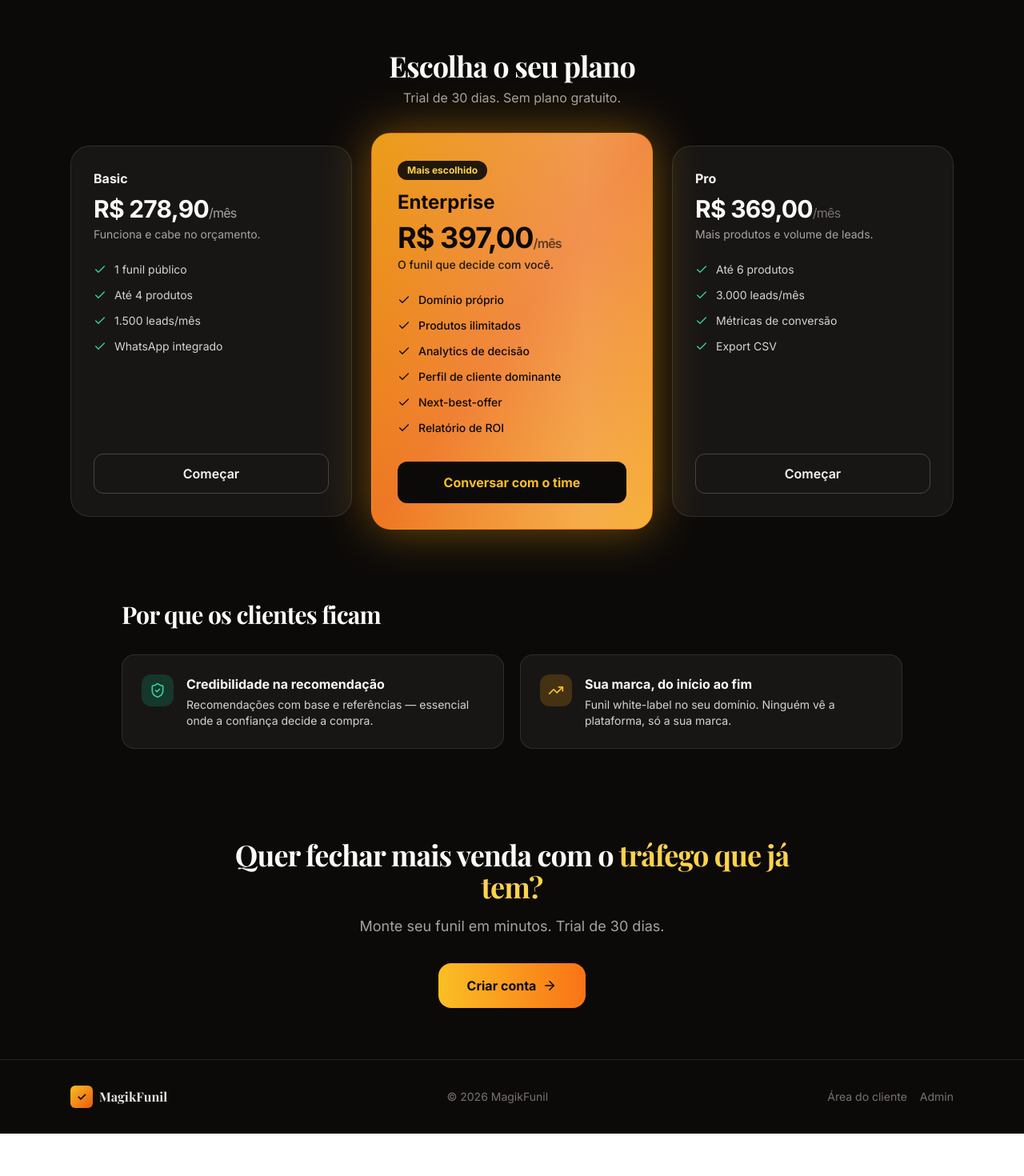
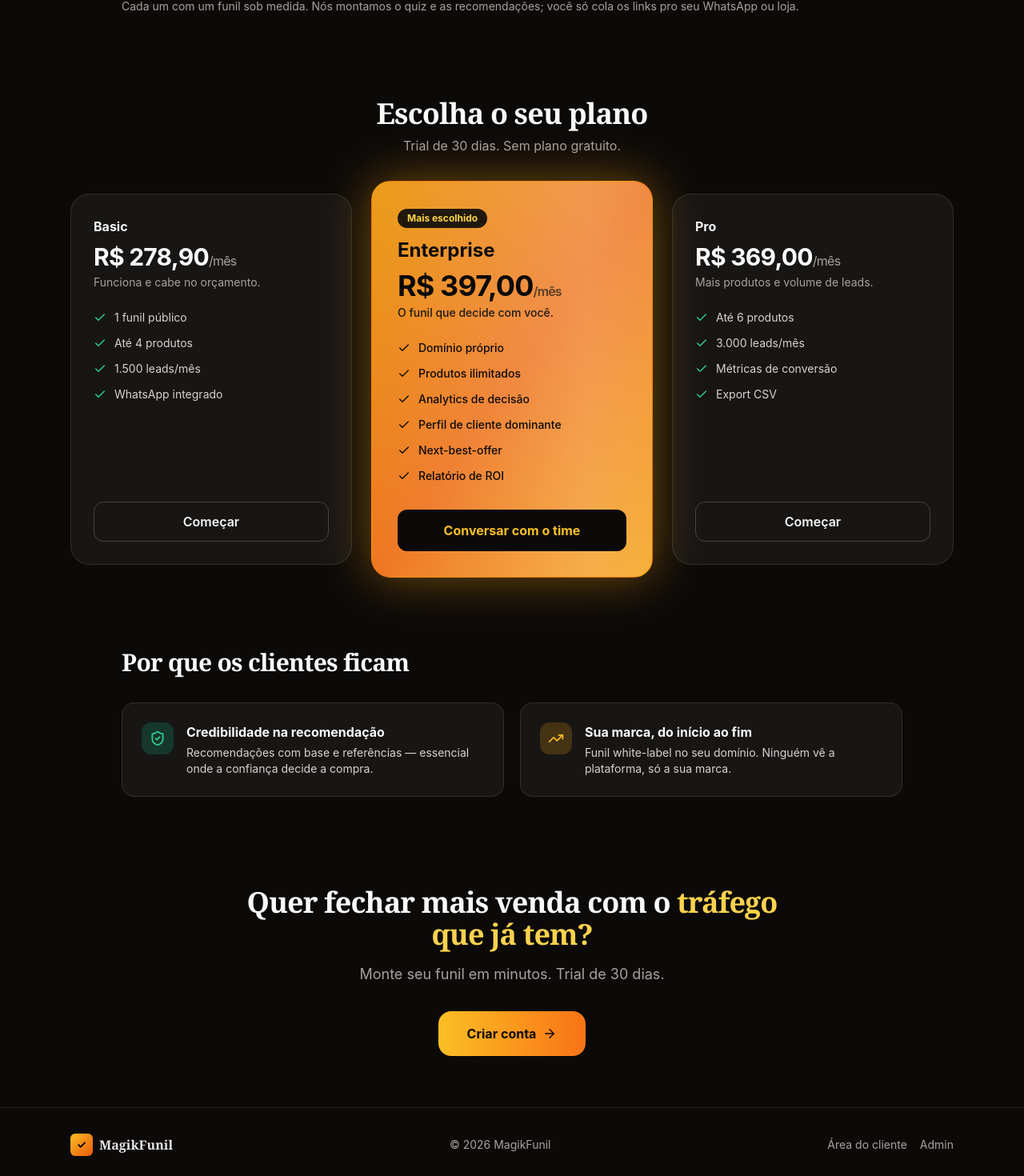
Before and after one commit to CristVini/MagikFunil, a React (Vite) app: page / in a window 1280 px wide. Shown: the part 1478-2948 px from the top of the page at 80% size. Before the commit the page ends 2895 px from the top, so only its background shows below. Built offline with nearby package versions, Linux system fonts and the light colour scheme; no server answers.

Commit message:
perf+a11y: reduz fontes 7->2 (Manrope+Lora, -47KB), preload fontes; cor primaria default green-700 (contraste>=4.5 nos CTAs); stone-500->400 na Home/rodapé. Lighthouse: Home 100/100 perf+acc; landing acc 100 (era 92); perf 51->60, FCP 3.5->2.6s, TBT 120->10ms

```diff
--- a/index.html
+++ b/index.html
@@ -8,7 +8,8 @@
     <title>MagikFunil</title>
     <link rel="preconnect" href="https://fonts.googleapis.com">
     <link rel="preconnect" href="https://fonts.gstatic.com" crossorigin>
-    <link href="https://fonts.googleapis.com/css2?family=Inter:wght@300;400;500;600;700&family=Playfair+Display:wght@400;500;600;700&family=Poppins:wght@300;400;500;600;700&family=Open+Sans:wght@300;400;500;600;700&family=Lora:wght@400;500;600;700&family=Merriweather:wght@300;400;700&family=Manrope:wght@300;400;500;600;700&display=swap" rel="stylesheet">
+    <link rel="preload" as="style" href="https://fonts.googleapis.com/css2?family=Lora:wght@400;500;600&family=Manrope:wght@400;500;600;700&display=swap">
+    <link href="https://fonts.googleapis.com/css2?family=Lora:wght@400;500;600&family=Manrope:wght@400;500;600;700&display=swap" rel="stylesheet">
   </head>
   <body class="antialiased">
     <div id="root"></div>
--- a/src/packages/theme/index.ts
+++ b/src/packages/theme/index.ts
@@ -36,7 +36,7 @@ export interface TenantTheme {
 
 export const DEFAULT_TENANT_THEME: TenantTheme = {
   colors: {
-    primary: '#16A34A',      // green-600
+    primary: '#15803D',      // green-700 (contraste ≥4.5 com texto branco nos CTAs)
     secondary: '#EC4899',    // pink-500
     accent: '#F59E0B',       // amber-500
     background: '#0C0A09',   // stone-950 (escuro rico — identidade base)
--- a/src/pages/HomePage.tsx
+++ b/src/pages/HomePage.tsx
@@ -176,7 +176,7 @@ export function HomePage() {
           {/* Pro */}
           <div className="p-7 rounded-3xl bg-white/5 border border-white/10 flex flex-col hover:border-white/25 hover:-translate-y-1 transition-all duration-300 animate-slide-up">
             <h3 className="font-bold text-stone-100">Pro</h3>
-            <p className="text-3xl font-bold mt-2 tracking-tight text-stone-50">R$ 369,00<span className="text-base font-normal text-stone-500">/mês</span></p>
+            <p className="text-3xl font-bold mt-2 tracking-tight text-stone-50">R$ 369,00<span className="text-base font-normal text-stone-400">/mês</span></p>
             <p className="text-sm text-stone-400 mt-1 mb-6">{PLANS[2].tagline}</p>
             <ul className="space-y-3 mb-8 flex-1">
               {PLANS[2].features.map((f, i) => (
@@ -231,10 +231,10 @@ export function HomePage() {
             <div className="w-7 h-7 rounded-md bg-gradient-to-br from-amber-400 to-orange-600 text-stone-950 grid place-items-center text-sm font-bold">✓</div>
             <span className="font-display font-bold text-stone-200">MagikFunil</span>
           </div>
-          <p className="text-sm text-stone-500">© 2026 MagikFunil</p>
+          <p className="text-sm text-stone-400">© 2026 MagikFunil</p>
           <div className="flex items-center gap-4 text-sm">
-            <Link to="/login" className="text-stone-500 hover:text-stone-200">Área do cliente</Link>
-            <Link to="/admin/login" className="text-stone-500 hover:text-stone-200">Admin</Link>
+            <Link to="/login" className="text-stone-400 hover:text-stone-200">Área do cliente</Link>
+            <Link to="/admin/login" className="text-stone-400 hover:text-stone-200">Admin</Link>
           </div>
         </div>
       </footer>
```
